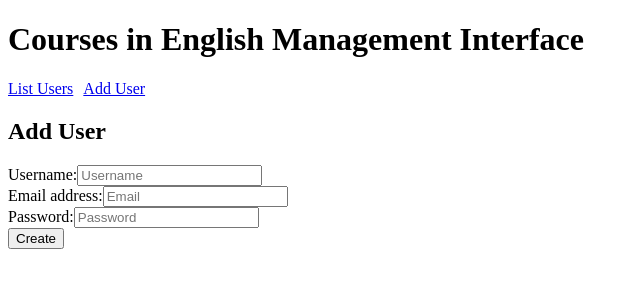
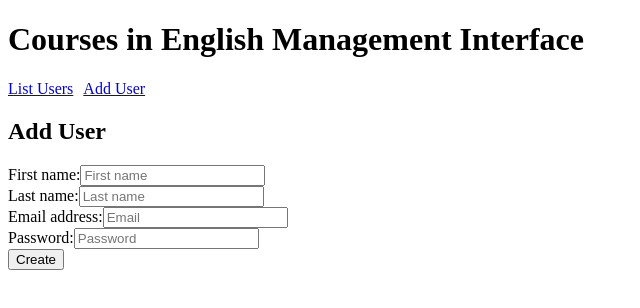
Before and after one commit to bennyboer/cie-server-team-2, an Angular app in the folder cie-management-app/: page /add in a window 1280 px wide. Shown: the top 308 px of the page, without its empty margins (0-640 px from the left). Built offline with nearby package versions, Linux system fonts and the light colour scheme.

Commit message:
User adjustments

```diff
--- a/cie-management-app/src/app/user/add-user/add-user.component.html
+++ b/cie-management-app/src/app/user/add-user/add-user.component.html
@@ -1,8 +1,13 @@
 <h2>Add User</h2>
 <form>
   <div>
-    <label for="username">Username:</label>
-    <input [(ngModel)]="user.username" placeholder="Username" name="username" id="username">
+    <label for="firstName">First name:</label>
+    <input [(ngModel)]="user.firstName" placeholder="First name" name="firstName" id="firstName">
+  </div>
+
+  <div>
+    <label for="lastName">Last name:</label>
+    <input [(ngModel)]="user.lastName" placeholder="Last name" name="lastName" id="lastName">
   </div>
 
   <div>
@@ -10,7 +15,7 @@
     <input type="email" [(ngModel)]="user.email" placeholder="Email" name="email" id="email">
   </div>
 
-  <div class="form-group">
+  <div>
     <label for="password">Password:</label>
     <input type="password" [(ngModel)]="user.password" placeholder="Password" name="password" id="password">
   </div>
--- a/cie-management-app/src/app/user/user-component/user.component.html
+++ b/cie-management-app/src/app/user/user-component/user.component.html
@@ -5,7 +5,8 @@
     <thead>
     <tr>
       <th>Id</th>
-      <th>Username</th>
+      <th>First Name</th>
+      <th>Last Name</th>
       <th>Email</th>
       <th>Action</th>
     </tr>
@@ -13,7 +14,8 @@
     <tbody>
     <tr *ngFor="let user of users">
       <td>{{user.id}}</td>
-      <td>{{user.username}}</td>
+      <td>{{user.firstName}}</td>
+      <td>{{user.lastName}}</td>
       <td>{{user.email}}</td>
       <td></td>
       <td>
--- a/cie-management-app/src/app/user/user.ts
+++ b/cie-management-app/src/app/user/user.ts
@@ -1,6 +1,7 @@
 export class User {
   id: string;
-  username: string;
+  firstName: string;
+  lastName: string;
+  email: string;
   password: string;
-  email: string;
 }
```
Also changed, not shown: 1 other file (tests, documents, lock files or other folders).
